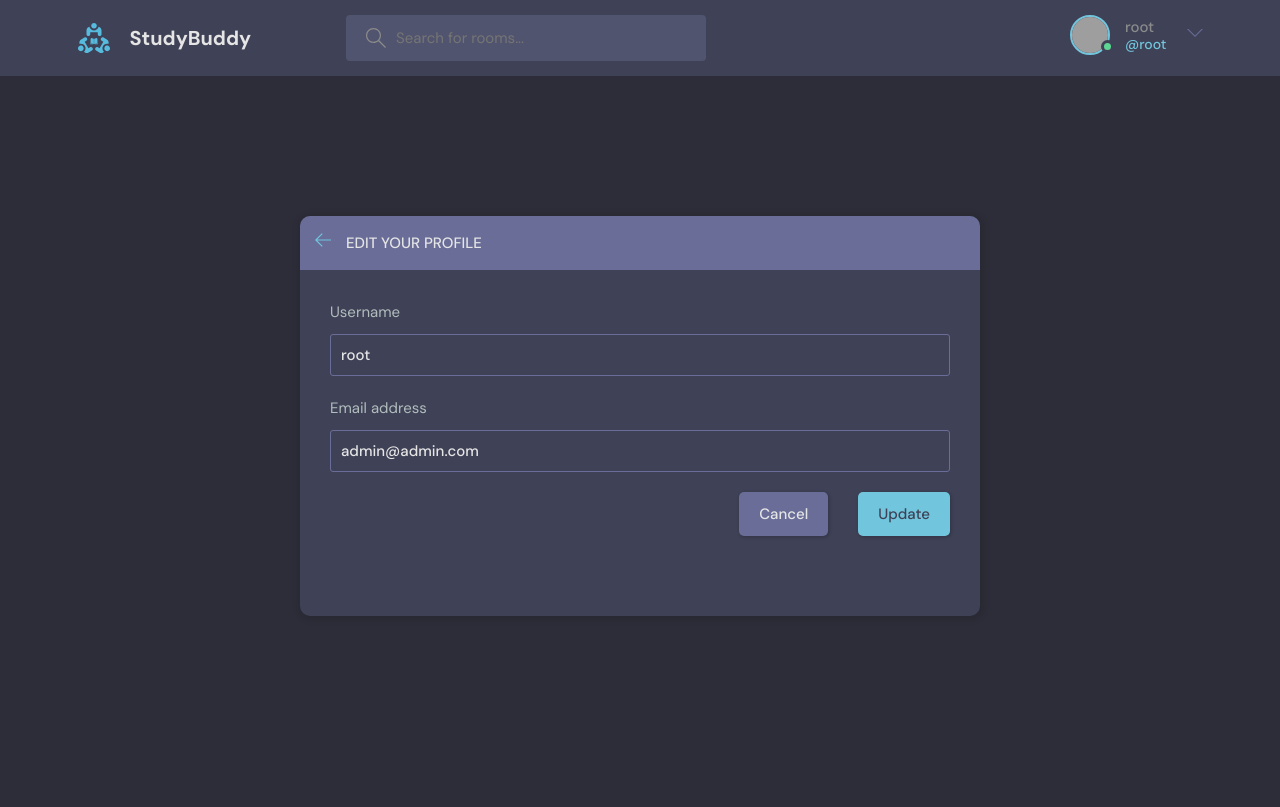
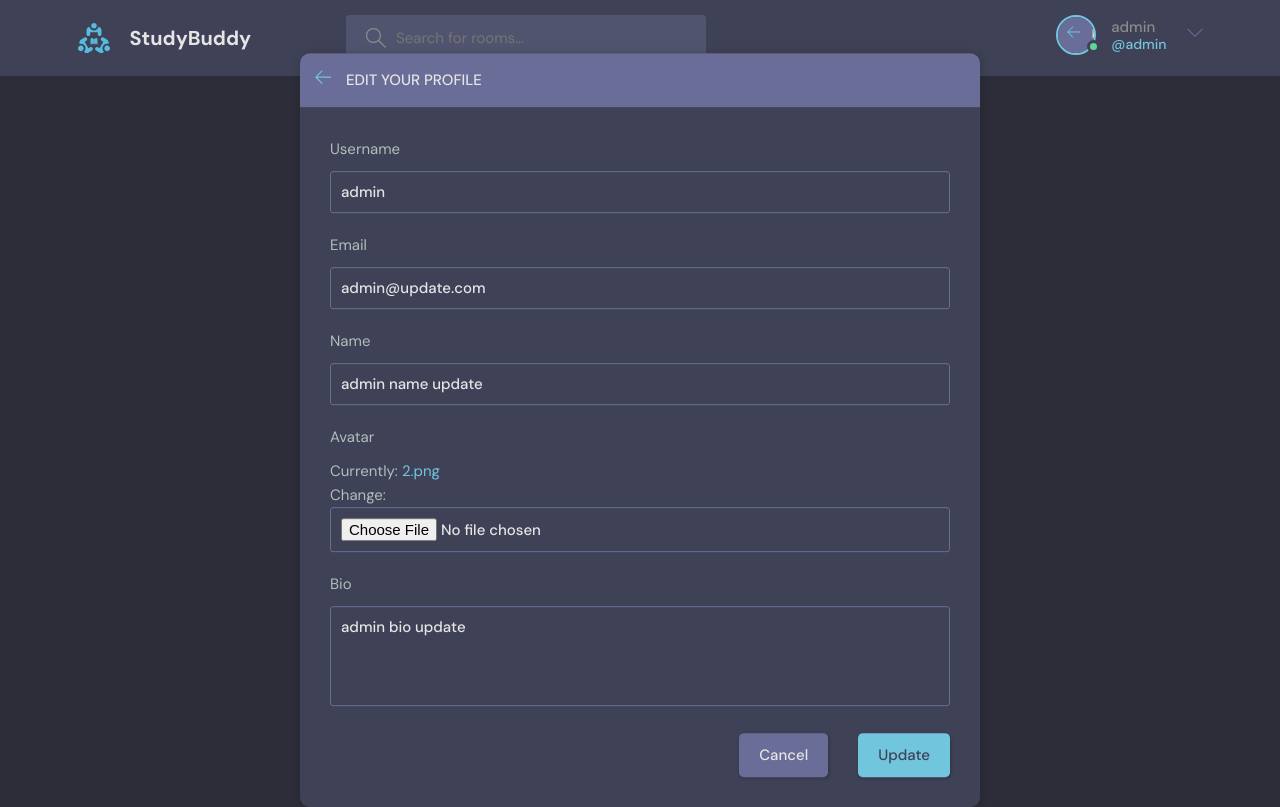
Before and after one commit to MaxBay2020/Python_Django, a Django app: page /user/update in a window 1280 px wide. Before the commit the page ends 616 px from the top, so only its background shows below. Run offline with Django 4.2, Linux system fonts and the light colour scheme; a user stored in the database is signed in; grey boxes are pictures that could not be loaded.

Commit message:
custom user form

```diff
--- a/base/admin.py
+++ b/base/admin.py
@@ -1,8 +1,9 @@
 from django.contrib import admin
 
 # Register your models here.
-from .models import Room, Topic, Message
+from .models import Room, Topic, Message, User
 
 admin.site.register(Room)
 admin.site.register(Topic)
 admin.site.register(Message)
+admin.site.register(User)
--- a/base/forms.py
+++ b/base/forms.py
@@ -1,6 +1,7 @@
 from django.forms import ModelForm
-from .models import Room
-from django.contrib.auth.models import User
+# 使用自定义的User
+from .models import Room, User
+from django.contrib.auth.forms import UserCreationForm
 
 # 使用下面的方式帮助我们创建room表格的UI；
 class RoomForm(ModelForm):
@@ -18,4 +19,11 @@
     class Meta:
         model = User
         # 如果不想全部显示在form表格中，则写成：
-        fields = ['username', 'email']
+        fields = ['username', 'email', 'name', 'avatar', 'bio']
+
+# 用下面的方式创建自定义的注册用户的form
+class CustomUserCreationForm(UserCreationForm):
+    class Meta:
+        model = User
+        # 如果不想全部显示在form表格中，则写成：
+        fields = ['email', 'password1', 'password2', 'avatar']
--- a/base/models.py
+++ b/base/models.py
@@ -1,5 +1,21 @@
+from django.contrib.auth.models import AbstractUser
 from django.db import models
-from django.contrib.auth.models import User
+from django.contrib.auth.models import AbstractUser
+
+# overwrite django内置的user表
+class User(AbstractUser):
+    name = models.CharField(max_length=200, null=True)
+    email = models.EmailField(unique=True, null=False)
+    bio = models.TextField(max_length=200, null=True)
+
+    # 如果要使用ImageField，需要安装Pillow包，用来处理图片的包
+    # 命令：python -m pip install Pillow
+    # 指定默认的头像，路径起始点为static/images
+    avatar = models.ImageField(null=True, default='avatar.svg')
+
+    # 登录时的username变成了email
+    USERNAME_FIELD = 'email'
+    REQUIRED_FIELDS = []
 
 # 创建Topic表
 # 如果不明确指定主键，会自动按顺序生成主键，如1,2,3...
--- a/base/templates/base/room.html
+++ b/base/templates/base/room.html
@@ -147,7 +147,7 @@
                   {% for user in participants %}
                       <a href="{% url 'userProfile' user.id %}" class="participant">
                         <div class="avatar avatar--medium">
-                          <img src="{% static 'images/avatar.svg' %}" />
+                          <img src="{{ user.avatar.url }}" />
                         </div>
                         <p>
                           {{ user.username }}
--- a/base/templates/base/update-user.html
+++ b/base/templates/base/update-user.html
@@ -18,6 +18,7 @@
         </div>
       </div>
       <div class="layout__body">
+        <!-- enctype="multipart/form-data"的意思是：我们的form不仅要传输text，还要传输文件过去 -->
         <form class="form" action="" method="POST" enctype="multipart/form-data">
           {% csrf_token %}
 
--- a/base/templates/components/activity.html
+++ b/base/templates/components/activity.html
@@ -5,7 +5,7 @@
         <div class="activities__boxHeader roomListRoom__header">
           <a href="{% url 'userProfile' comment.user.id %}" class="roomListRoom__author">
             <div class="avatar avatar--small active">
-              <img src="{% static 'images/avatar.svg' %}" />
+              <img src="{{ comment.user.avatar.url }}" />
             </div>
             <p>
               @{{ comment.user.username }}
--- a/base/templates/components/feed.html
+++ b/base/templates/components/feed.html
@@ -7,7 +7,7 @@
                 <div class="roomListRoom__header">
                   <a href="{% url 'userProfile' room.host.id %}" class="roomListRoom__author">
                     <div class="avatar avatar--small active">
-                      <img src="{% static 'images/avatar.svg' %}" />
+                      <img src="{{ room.host.avatar.url }}" />
                     </div>
                     <span>@{{ room.host.username }}</span>
                   </a>
--- a/base/views.py
+++ b/base/views.py
@@ -1,9 +1,8 @@
 from django.contrib.auth import authenticate, login, logout
 from django.shortcuts import render, redirect
-from .models import Room, Topic, Message
-from .forms import RoomForm, UserForm
+from .models import Room, Topic, Message, User
+from .forms import RoomForm, UserForm, CustomUserCreationForm
 from django.db.models import Q
-from django.contrib.auth.models import User
 from django.contrib import messages
 from django.contrib.auth.decorators import login_required
 from django.contrib.auth.forms import UserCreationForm
@@ -248,12 +247,12 @@
 def registerUser(request):
 
     # 我们使用Django提供的register用户的form的UI
-    registerUserForm = UserCreationForm()
+    registerUserForm = CustomUserCreationForm()
 
     # 如果访问此controller的请求是POST请求
     if request.method == 'POST':
         # 准备数据
-        registerUserForm = UserCreationForm(request.POST)
+        registerUserForm = CustomUserCreationForm(request.POST)
         if registerUserForm.is_valid():
             # 如果数据通过了验证，则保存到database中
             # commit=False的意思是先不要存到database中，做一些处理之后才存到db中；
@@ -333,7 +332,8 @@
 
     # 如果访问此controller的请求是POST请求，说明用户要update信息
     if request.method == 'POST':
-        updatedUser = UserForm(request.POST, instance = currentUser)
+        # request.FILES来处理传来的文件
+        updatedUser = UserForm(request.POST, request.FILES, instance = currentUser)
 
         if updatedUser.is_valid():
             updatedUser.save()
--- a/studybud/urls.py
+++ b/studybud/urls.py
@@ -1,5 +1,8 @@
 from django.contrib import admin
 from django.urls import path, include
+from django.conf import settings
+from django.conf.urls.static import static
+
 
 urlpatterns = [
     path('admin/', admin.site.urls),
@@ -8,3 +11,5 @@
     # 如果url前缀是api，则匹配下面的route
     path('api/', include('base.api.urls'))
 ]
+
+urlpatterns += static(settings.MEDIA_URL, document_root = settings.MEDIA_ROOT)
--- a/templates/navbar.html
+++ b/templates/navbar.html
@@ -24,7 +24,8 @@
                   <div class="header__user">
                     <a href="{% url 'userProfileUpdate' %}">
                       <div class="avatar avatar--medium active">
-                        <img src="https://randomuser.me/api/portraits/men/37.jpg" />
+                        <!-- 注意！使用的是avatar上的url的值 -->
+                        <img src="{{ request.user.avatar.url }}" />
                       </div>
                       <p>{{ request.user.username }} <span>@{{ request.user.username }}</span></p>
                     </a>
```
Also changed, not shown: studybud/settings.py (+10 -0 lines), base/migrations/0001_initial.py, base/migrations/0002_topic_room_host_message_room_topic.py (deleted), base/migrations/0002_user_bio_user_name_alter_user_email.py (added), base/migrations/0003_alter_room_options_room_participants.py (deleted), base/migrations/0003_user_avatar.py (added), db.sqlite3, static/images/1.png (added), static/images/2.png (added).
